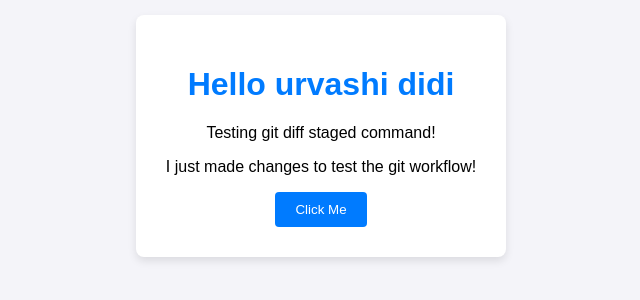
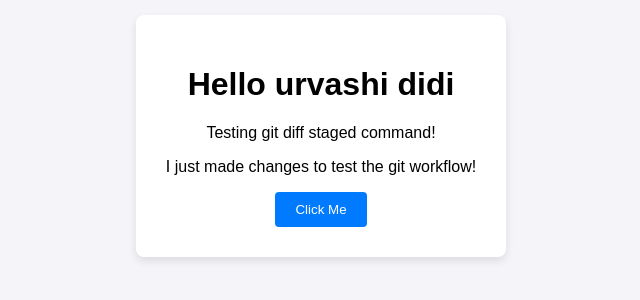
Before and after one commit to thadodaurvashi16/cc-practicee-git, a plain HTML site: page index.html in a window 1280 px wide. Shown: the part 264-564 px from the top of the page, without its empty margins (319-959 px from the left). Drawn offline with Linux system fonts and the light colour scheme.

Commit message:
change css file

```diff
--- a/style.css
+++ b/style.css
@@ -28,9 +28,6 @@ button {
 button:hover {
   background-color: #0056b3;
 }
-h1 {
-  color: #007bff;
-}
 
 /* aa h1 vadi line aetle ke 31 to 33 number ni line tyarej lakhvi
 jyare urvashi branch ma change kari pachi urvashi and main branch
```
